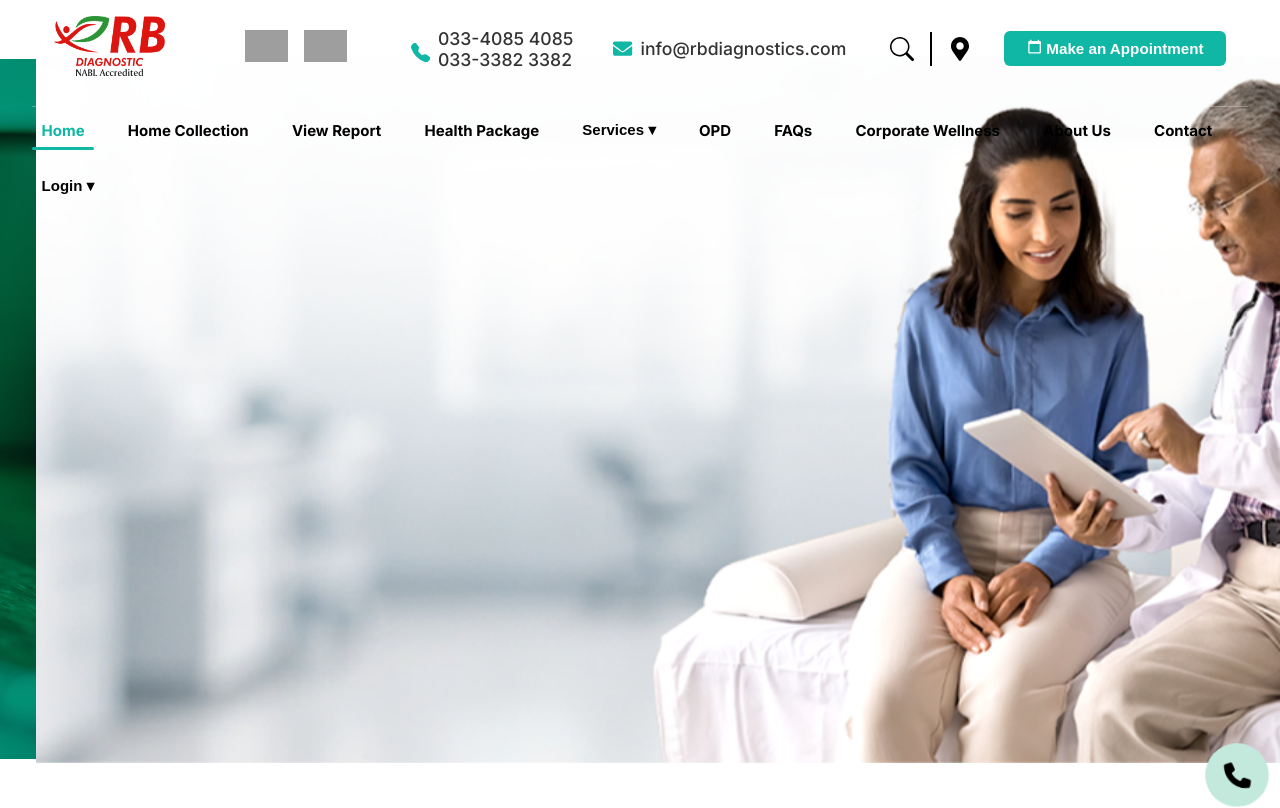
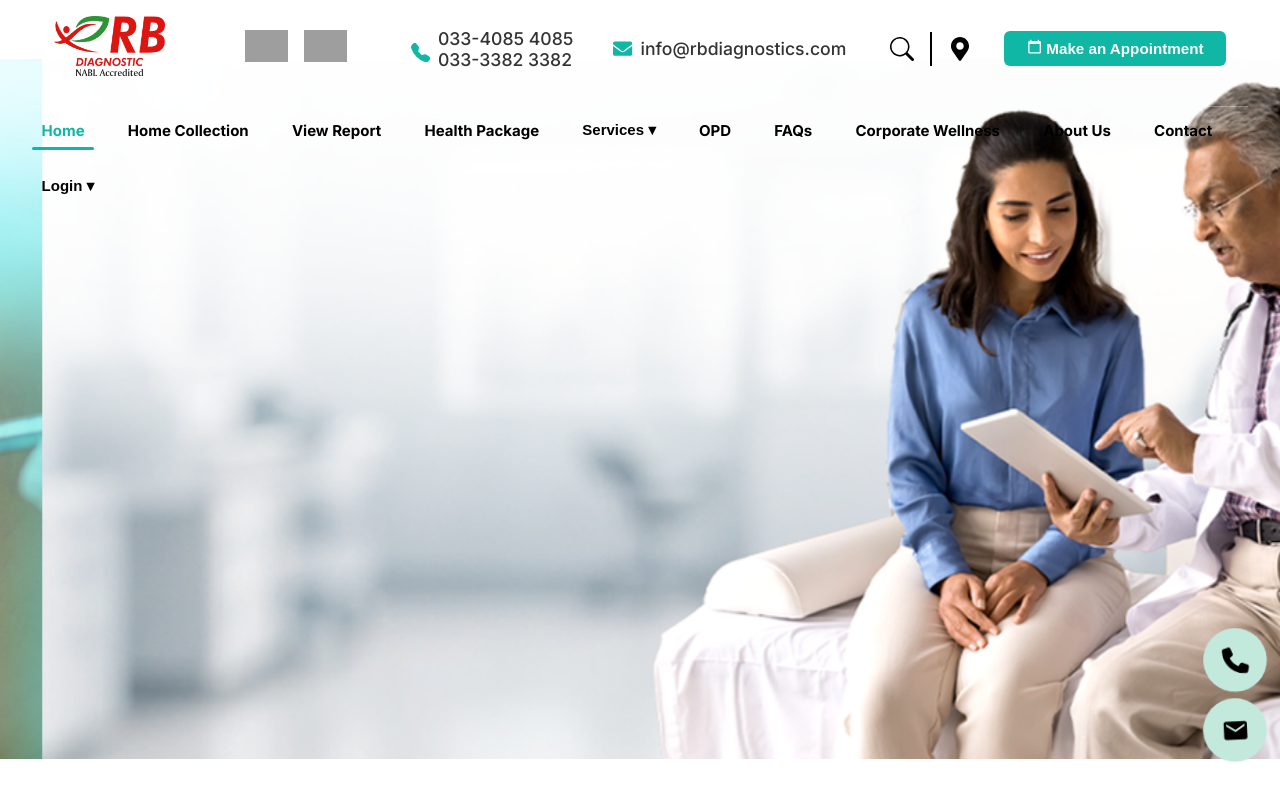
Before and after one commit to Babun001/RB, a React (Create React App) app: page / in a window 1280 px wide. Shown: the top 808 px of the page. Built offline with nearby package versions, Linux system fonts and the light colour scheme; grey boxes are pictures that could not be loaded.

Commit message:
test drive

```diff
--- a/src/App.js
+++ b/src/App.js
@@ -2,6 +2,8 @@ import { BrowserRouter as Router, Routes, Route } from 'react-router-dom';
 import './App.css';
 import Layout from './Layout';
 import ScrollToTop from './ScrollToTop';
+
+import StickyContactButtons from './Components/StickyContactBtn';
 
 // all pages
 import Home from './Pages/Home.Page';
@@ -39,6 +41,7 @@ function App() {
   return (
     <Router>
       <ScrollToTop />
+      <StickyContactButtons />
       <Routes>
         <Route path="/doctors-grid/:id" element={<DoctorDetailsPage />} />
         <Route path="/" element={<Layout />}>
--- /dev/null
+++ b/src/Components/ComponentsStyles/StickyContactButtons.css
@@ -0,0 +1,74 @@
+.hero-float-icons {
+  position: absolute;
+  display: flex;
+  flex-direction: column;
+  gap: 10px;
+  pointer-events: auto;
+  bottom: 20px;
+  right: -5px;
+  z-index: 5;
+}
+
+
+.icon-circle {
+  background-color: #c3e9dd;
+  width: 60px;
+  height: 60px;
+  border-radius: 50%;
+  display: flex;
+  align-items: center;
+  justify-content: center;
+  cursor: pointer;
+  transition: transform 0.2s;
+  /* box-shadow: 0 2px 10px rgba(0, 0, 0, 0.3); */
+  animation: pulse-shake 2s infinite;
+}
+
+
+.icon-circle:hover {
+  transform: scale(1.06);
+}
+
+
+@keyframes pulse-shake {
+  0% { transform: scale(1) rotate(0deg); }
+  20% { transform: scale(1.07) rotate(-10deg); }
+  40% { transform: scale(1.05) rotate(5deg); }
+  60% { transform: scale(1.07) rotate(-10deg); }
+  80% { transform: scale(1.05) rotate(3deg); }
+  100% { transform: scale(1) rotate(0deg); }
+}
+
+
+.sticky-buttons {
+  position: fixed;
+  bottom: 20px;
+  right: 20px;
+  display: flex;
+  gap: 10px;
+  z-index: 9999;
+}
+
+.sticky-btn {
+  padding: 10px 15px;
+  background-color: #56d6ca;
+  color: white;
+  border-radius: 6px;
+  text-decoration: none;
+  font-weight: bold;
+  box-shadow: 0 4px 10px rgba(0, 0, 0, 0.15);
+  transition: all 0.3s ease;
+}
+
+.sticky-btn:hover {
+  background-color: #3cbeb1;
+  transform: scale(1.05);
+}
+
+@media (max-width: 600px) {
+  .sticky-buttons {
+    bottom: 15px;
+    right: 15px;
+    flex-direction: column;
+  }
+}
--- /dev/null
+++ b/src/Components/StickyContactBtn.jsx
@@ -0,0 +1,21 @@
+import React from 'react';
+import './ComponentsStyles/StickyContactButtons.css';
+import { FaPhone } from "react-icons/fa6";
+import { IoMdMail } from "react-icons/io";
+
+const StickyContactButtons = () => {
+    return (
+        <div className="sticky-buttons">
+            <div className="hero-float-icons">
+                <a href="tel:+918170834565" className="icon-circle" title="Call Us">
+                    <FaPhone size={25} color='black'/>
+                </a>
+                <a href="mailto:babunroy987@gmail.com" className="icon-circle" title="Email Us">
+                    <IoMdMail size={25} color='black'/>
+                </a>
+            </div>
+        </div>
+    );
+};
+
+export default StickyContactButtons;
--- a/src/PageElements/HomePageElements/FirstSection.jsx
+++ b/src/PageElements/HomePageElements/FirstSection.jsx
@@ -5,8 +5,8 @@ import './HomePageCss/FirstSection.css';
 import "slick-carousel/slick/slick.css";
 import "slick-carousel/slick/slick-theme.css";
 
-import img1 from '../../Assets/faqBackground.png';
-import img2 from '../../Assets/wcrbd.png';
+import img1 from '../../Assets/bg1.jpg';
+import img2 from '../../Assets/bg2.jpg';
 import img3 from '../../Assets/WhyChooseUs.png';
 
 const images = [img1,img2,img3];
@@ -59,14 +59,14 @@ const FirstSection = () => {
                     </div>
                 </div>
 
-                <div className="hero-float-icons">
+                {/* <div className="hero-float-icons">
                     <div className="icon-circle">
                         <FaPhone title='Phone' size={25} />
                     </div>
                     <div className="icon-circle">
                         <IoMdMail title="Mail" size={25} />
                     </div>
-                </div>
+                </div> */}
             </div>
         </div>
     );
--- a/src/PageElements/HomePageElements/HomePageCss/FirstSection.css
+++ b/src/PageElements/HomePageElements/HomePageCss/FirstSection.css
@@ -55,20 +55,18 @@
   transition: transform 1.5s ease;
 }
 
-.slick-active .slider-image {
+/* .slick-active .slider-image {
   animation: zoomIn 5s ease forwards;
-}
+} */
 
-@keyframes zoomIn {
+/* @keyframes zoomIn {
   0% {
     transform: scale(1);
-    /* opacity: 0.7; */
   }
   100% {
     transform: scale(1.05);
-    /* opacity: 1; */
   }
-}
+} */
 
 .hero-fixed-overlay {
   position: absolute;
@@ -90,7 +88,7 @@
   pointer-events: auto;
 }
 
-.hero-float-icons {
+/* .hero-float-icons {
   position: absolute;
   display: flex;
   flex-direction: column;
@@ -99,9 +97,9 @@
   bottom: 20px;
   right: 77px;
   z-index: 5;
-}
+} */
 
-.icon-circle {
+/* .icon-circle {
   background-color: #c3e9dd;
   width: 60px;
   height: 60px;
@@ -111,13 +109,16 @@
   justify-content: center;
   cursor: pointer;
   transition: transform 0.2s;
-  /* box-shadow: 0 2px 10px rgba(0, 0, 0, 0.3); */
   animation: pulse-shake 2s infinite;
-}
+} */
 
-.icon-circle:hover {
+/* .icon-circle:hover {
   transform: scale(1.06);
-}
+} */
+
+
+
+
 
 /* .scrolling-text-wrapper {
   position: absolute;
--- a/src/PageElements/HomePageElements/HomePageCss/OurPackageSection.css
+++ b/src/PageElements/HomePageElements/HomePageCss/OurPackageSection.css
@@ -97,7 +97,7 @@
 
 .cardTitlePack {
   margin-top: -4rem;
-  min-height: 50px;
+  min-height: 63px;
 }
 
 .testAndComp p {
@@ -106,6 +106,9 @@
   padding: 3px 14px;
   border-radius: 15px;
   font-size: 13px;
+  height: 2rem;
+  display: flex;
+  align-items: center;
 }
 
 .cardsMiddleSec {
--- a/src/PageElements/HomePageElements/HomePageCss/TestimonialSection.css
+++ b/src/PageElements/HomePageElements/HomePageCss/TestimonialSection.css
@@ -1,3 +1,7 @@
+.testimonial-title{
+  z-index: 2;
+}
+
 .testimonialContainer {
   display: flex;
   justify-content: center;
@@ -92,7 +96,15 @@
   cursor: pointer;
   width: 9rem;
   margin: 2rem;
+  transition: all 0.3s ease;
 }
+
+.testimonianlButton button:hover {
+  background-color: #3cbeb1;
+  transform: scale(1.03);
+  box-shadow: 0 6px 15px rgba(0, 0, 0, 0.1);
+}
+
 
 .testimonialTextSection {
   padding: 2rem;
@@ -105,6 +117,7 @@
   background-color: #ffffff;
   box-shadow: 0 5px 10px #c3e7e7;
   font-size: 1rem;
+  height: 12rem;
 }
 
 .buttonWrapper {
--- a/src/PageElements/HomePageElements/HomePageCss/TestsSections.css
+++ b/src/PageElements/HomePageElements/HomePageCss/TestsSections.css
@@ -1,28 +1,28 @@
-.linksDieases a{
+.linksDieases a {
   color: #003588;
 }
 
-.TestsContainer{
+.TestsContainer {
   padding: 2rem 4ren;
 }
 
-.abc{
+.abc {
   margin-top: 0 !important;
 }
-.temp-title{
+.temp-title {
   max-width: 48rem !important;
   text-align: center !important;
 }
 
-.diseaseSectionExplore{
+.diseaseSectionExplore {
   display: grid;
-    grid-template-columns: repeat(6,1fr);
+  grid-template-columns: repeat(6, 1fr);
   gap: 1rem;
   justify-items: center;
   padding: 2rem 4rem;
 }
 
-.cardDiseaseSection{
+.cardDiseaseSection {
   overflow: hidden;
   cursor: pointer;
   transition: transform 0.3s ease;
@@ -32,31 +32,33 @@
   text-align: center;
 }
 
-.cardDiseaseSection img{
+.cardDiseaseSection img {
   width: 10rem;
   height: 10rem;
-    /* height: auto; */
   object-fit: cover;
   border-radius: 50%;
+  transition: transform 0.3s ease;
 }
 
-.cardDiseaseSection h2{
-    font-size: 1.8rem;
-
+.cardDiseaseSection img:hover {
+  transform: scale(1.03);
 }
 
-.cardDiseaseSection p{
+.cardDiseaseSection h2 {
+  font-size: 1.8rem;
+}
+
+.cardDiseaseSection p {
   display: flex;
   justify-content: center;
   align-items: center;
   margin: 0;
 }
 
-.cardDiseaseSection a{
+.cardDiseaseSection a {
   text-decoration: none;
   font-size: 0.8rem;
 }
-
 
 @media (max-width: 1024px) {
   .diseaseSectionExplore {
@@ -70,7 +72,7 @@
     padding: 2rem 1rem;
   }
 
-  .pk-tag{
+  .pk-tag {
     width: 2rem;
   }
 
--- a/src/PageElements/HomePageElements/OurPackageSection.jsx
+++ b/src/PageElements/HomePageElements/OurPackageSection.jsx
@@ -9,8 +9,8 @@ export default function OurPackage() {
   const categories = ['General Wellness', 'Lifestyle', 'Gynecology Packages', 'Offers'];
 
   const getCardsForCategory = (category) => {
-    // You can customize data per category here
-    return [
+    const data = {
+      'General Wellness': [
         {
           title: 'Serology Profile',
           TestsAndComp: ['4 Tests', '7 Components'],
@@ -30,7 +30,79 @@ export default function OurPackage() {
           TestsAndComp: ['7 Tests', '7 Components'],
           price: 1300.00
         },
-    ];
+      ],
+
+      'Lifestyle': [
+        {
+          title: 'Fitness Pro Package',
+          TestsAndComp: ['25 Tests', '68 Components'],
+          price: 2799.00
+        },
+        {
+          title: 'Smoker’s Risk Assessment',
+          TestsAndComp: ['10 Tests', '25 Components'],
+          price: 1899.00
+        },
+        {
+          title: 'Stress & Sleep Health Panel',
+          TestsAndComp: ['6 Tests', '18 Components'],
+          price: 1299.00
+        },
+        {
+          title: 'Nutritional Health Screening',
+          TestsAndComp: ['14 Tests', '30 Components'],
+          price: 1699.00
+        }
+      ],
+
+      'Gynecology Packages': [
+        {
+          title: 'Women’s Hormonal Profile',
+          TestsAndComp: ['9 Tests', '21 Components'],
+          price: 2299.00
+        },
+        {
+          title: 'PCOD/PCOS Screening',
+          TestsAndComp: ['7 Tests', '17 Components'],
+          price: 1999.00
+        },
+        {
+          title: 'Pregnancy Wellness Package',
+          TestsAndComp: ['12 Tests', '30 Components'],
+          price: 2599.00
+        },
+        {
+          title: 'Anaemia Panel (Female)',
+          TestsAndComp: ['5 Tests', '14 Components'],
+          price: 899.00
+        }
+      ],
+
+      'Offers': [
+        {
+          title: 'RBD Smart Combo - 1',
+          TestsAndComp: ['30 Tests', '88 Components'],
+          price: 1799.00
+        },
+        {
+          title: 'Weekend Special - Wellness Check',
+          TestsAndComp: ['22 Tests', '56 Components'],
+          price: 1199.00
+        },
+        {
+          title: 'Buy 1 Get 1 Free - Basic Panel',
+          TestsAndComp: ['15 Tests', '40 Components'],
+          price: 999.00
+        },
+        {
+          title: 'Festive Health Pack',
+          TestsAndComp: ['28 Tests', '75 Components'],
+          price: 1499.00
+        }
+      ]
+    };
+
+    return data[category] || [];
   };
 
   const cards = getCardsForCategory(activeTab);
--- a/src/PageElements/HomePageElements/TestimonialCarousal.jsx
+++ b/src/PageElements/HomePageElements/TestimonialCarousal.jsx
@@ -1,49 +1,91 @@
-import React from 'react';
+import React, { useState } from 'react';
 import Slider from 'react-slick';
 import "slick-carousel/slick/slick.css";
 import "slick-carousel/slick/slick-theme.css";
 import './HomePageCss/TestimonialCarousal.css';
 
 const users = [
-    { img: "https://images.unsplash.com/photo-1633332755192-727a05c4013d" },
-    { img: "https://img.freepik.com/free-photo/handsome-adult-male-posing_23-2148729713.jpg" },
-    { img: "https://images.unsplash.com/photo-1535713875002-d1d0cf377fde" },
-    { img: "https://images.unsplash.com/photo-1633332755192-727a05c4013d" },
-    { img: "https://img.freepik.com/free-photo/handsome-adult-male-posing_23-2148729713.jpg" },
-    { img: "https://images.unsplash.com/photo-1535713875002-d1d0cf377fde" },
-    { img: "https://images.unsplash.com/photo-1633332755192-727a05c4013d" },
-    { img: "https://img.freepik.com/free-photo/handsome-adult-male-posing_23-2148729713.jpg" },
-    { img: "https://images.unsplash.com/photo-1535713875002-d1d0cf377fde" },
-    { img: "https://images.unsplash.com/photo-1633332755192-727a05c4013d" },
-    { img: "https://img.freepik.com/free-photo/handsome-adult-male-posing_23-2148729713.jpg" },
-    { img: "https://images.unsplash.com/photo-1535713875002-d1d0cf377fde" },
-    { img: "https://img.freepik.com/free-photo/handsome-adult-male-posing_23-2148729713.jpg" },
-    { img: "https://images.unsplash.com/photo-1535713875002-d1d0cf377fde" },
-    { img: "https://images.unsplash.com/photo-1633332755192-727a05c4013d" },
-    { img: "https://img.freepik.com/free-photo/handsome-adult-male-posing_23-2148729713.jpg" },
-    { img: "https://images.unsplash.com/photo-1535713875002-d1d0cf377fde" },
-    { img: "https://img.freepik.com/free-photo/handsome-adult-male-posing_23-2148729713.jpg" },
-    { img: "https://images.unsplash.com/photo-1535713875002-d1d0cf377fde" },
-    { img: "https://images.unsplash.com/photo-1633332755192-727a05c4013d" },
-    { img: "https://img.freepik.com/free-photo/handsome-adult-male-posing_23-2148729713.jpg" },
-    { img: "https://images.unsplash.com/photo-1535713875002-d1d0cf377fde" },
+    {
+        img: "https://images.unsplash.com/photo-1633332755192-727a05c4013d",
+        name: "Priyanka Das",
+        recedential: "Salt Lake",
+        comments:
+            "RB Diagnostic has consistently delivered prompt and reliable reports. The staff is courteous and professional, and their centres are always well-organised. I feel confident trusting them with my family’s healthcare needs."
+    },
+    {
+        img: "https://img.freepik.com/free-photo/handsome-adult-male-posing_23-2148729713.jpg",
+        name: "Rajat Ghosh",
+        recedential: "Garia",
+        comments:
+            "Their home collection service is a lifesaver for working professionals like me. The technician was punctual, polite, and followed all hygiene protocols. The reports arrived on time and were easy to access online."
+    },
+    {
+        img: "https://images.unsplash.com/photo-1535713875002-d1d0cf377fde",
+        name: "Sutapa Roy",
+        recedential: "Behala",
+        comments:
+            "I’ve visited multiple diagnostic centres before, but RB Diagnostic stands out for its efficiency and transparency. From registration to consultation, everything was smooth and hassle-free."
+    },
+    {
+        img: "https://images.unsplash.com/photo-1535713875002-d1d0cf377fde",
+        name: "Animesh Dutta",
+        recedential: "Dum Dum",
+        comments:
+            "What impressed me most was the speed and accuracy of their reporting. The lab staff explained everything clearly, and I got my reports the same day without any confusion."
+    },
+    {
+        img: "https://images.unsplash.com/photo-1535713875002-d1d0cf377fde",
+        name: "Sutapa Roy",
+        recedential: "Behala",
+        comments:
+            "dfa afaf adfasd 32rqerg refery Diagnostic stands out for its efficiency and transparency. From registration to consultation, everything was smooth and hassle-free.  asdf adsf adsf asdf asdfads fasd fasdfadsfasdf adsf adsf asdf asdfads fasd fasdfadsfasdf adsf adsf asdf asdfads fasd fasdfadsf"
+    },
+    {
+        img: "https://img.freepik.com/free-photo/handsome-adult-male-posing_23-2148729713.jpg",
+        name: "Rajat Ghosh",
+        recedential: "Garia",
+        comments:
+            "Their home collection service is a lifesaver for working professionals like me. The technician was punctual, polite, and followed all hygiene protocols. The reports arrived on time and were easy to access online."
+    },
+    {
+        img: "https://images.unsplash.com/photo-1535713875002-d1d0cf377fde",
+        name: "Sutapa Roy",
+        recedential: "Behala",
+        comments:
+            "I’ve visited multiple diagnostic centres before, but RB Diagnostic stands out for its efficiency and transparency. From registration to consultation, everything was smooth and hassle-free."
+    },
+    {
+        img: "https://images.unsplash.com/photo-1535713875002-d1d0cf377fde",
+        name: "Animesh Dutta",
+        recedential: "Dum Dum",
+        comments:
+            "What impressed me most was the speed and accuracy of their reporting. The lab staff explained everything clearly, and I got my reports the same day without any confusion."
+    },
 ];
 
-const TestimonialCarousel = () => {
+const TestimonialCarousel = ({ onSlideChange }) => {
+    const [currentIndex, setCurrentIndex] = useState(0);
+
     const settings = {
         centerMode: true,
         centerPadding: '0px',
-        slidesToShow: 7,
+        slidesToShow: 5,
         autoplay: true,
-        autoplaySpeed: 2000,
+        autoplaySpeed: 3000,
         speed: 500,
         infinite: true,
         arrows: true,
+        beforeChange: (oldIndex, newIndex) => {
+            setCurrentIndex(newIndex);
+            if (onSlideChange) {
+                onSlideChange(users[newIndex]);
+            }
+        },
         responsive: [
             {
                 breakpoint: 768,
                 settings: {
-                    slidesToShow: 3,
+                    slidesToShow: 1,
                 }
             }
         ]
@@ -63,3 +105,4 @@ const TestimonialCarousel = () => {
 };
 
 export default TestimonialCarousel;
+export { users }; // Export users for initial state if needed
--- a/src/PageElements/HomePageElements/TestimonialSection.jsx
+++ b/src/PageElements/HomePageElements/TestimonialSection.jsx
@@ -1,15 +1,22 @@
+import React, { useState } from 'react';
 import './HomePageCss/TestimonialSection.css';
-import TestimonialCarousel from './TestimonialCarousal';
+import TestimonialCarousel, { users } from './TestimonialCarousal';
+
 export default function TestimonialSection() {
+    const [activeTestimonial, setActiveTestimonial] = useState(users[0]);
 
+    const getTrimmedComment = (comment) => {
+        return comment.length > 300 ? comment.slice(0, 300) + '...' : comment;
+    };
 
     return (
-        <>
         <div className="testimonialContainer">
-                <h2 className="rb-title">Client Testimonial</h2>
+            <h2 className="rb-title testimonial-title">Client Testimonial</h2>
+
             <div className="testimonialMiddleSection">
-                    <TestimonialCarousel />
+                <TestimonialCarousel onSlideChange={setActiveTestimonial} />
             </div>
+
             <div className="testimonialLowerSection">
                 <div className="videoSection">
                     <video controls className="responsiveVideo">
@@ -17,26 +24,25 @@ export default function TestimonialSection() {
                         Your browser does not support the video tag.
                     </video>
                 </div>
+
                 <div className="testimonialTextSection">
                     <div className="testimonialTextCircleDiv">
-
+                        {/* Optional: show profile circle or initials */}
                     </div>
-                        <p style={{margin:"0"}}>
-                            Lorem ipsum dolor sit amet consectetur adipisicing elit. Sint facere delectus exercitationem ducimus fugiat
-                            aliquid iste vero deleniti cum a. Eligendi cumque eos, architecto placeat ex expedita voluptatem
-                            repellendus? Quos?
+                    <p style={{ margin: "0", fontStyle: "italic", color: "#333" }}>
+                        "{getTrimmedComment(activeTestimonial.comments)}"
+                    </p>
+                    <p style={{ marginTop: "0.5rem", fontWeight: "bold" }}>
+                        - {activeTestimonial.name}, {activeTestimonial.recedential}
                     </p>
                 </div>
+
                 <div className="testimonianlButton">
                     <div className="buttonWrapper">
-                            <button>Lorem Ipsum</button>
+                        <button className='feedbackbtn'>Give Feedback</button>
                     </div>
                 </div>
             </div>
-
-
-
         </div>
-        </>
-    )
+    );
 }
```
Also changed, not shown: src/PageElements/HomePageElements/TrustSection.jsx (+84 -27 lines), src/Assets/bg1.jpg (added), src/Assets/bg2.jpg (added). Lines whose indentation alone changed are shown as unchanged.
